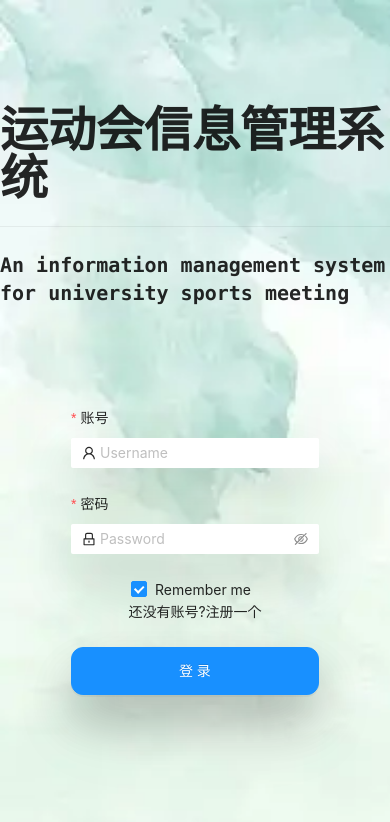
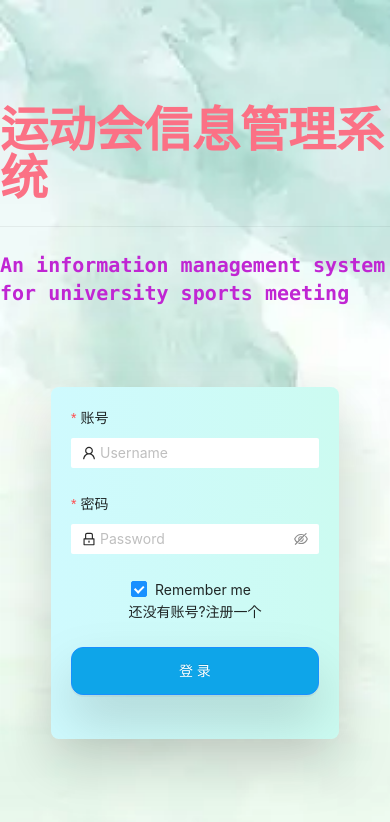
Before and after one commit to waakemeup/sports-meeting-admin, a React (Create React App) app: page /login in a window 390 px wide. Shown: the top 822 px of the page. Built offline with nearby package versions, Linux system fonts and the light colour scheme; no server answers.

Commit message:
fix: should add colors and media query at extends in tailwind

```diff
--- a/src/index.css
+++ b/src/index.css
@@ -1,7 +1,3 @@
-/* @import '~antd/dist/antd.css';
-*/
-/* @import '~antd/dist/antd.min.css'; */
-
 @tailwind base;
 @tailwind components;
 @tailwind utilities;
--- a/src/views/login/index.module.scss
+++ b/src/views/login/index.module.scss
@@ -12,3 +12,7 @@
   background-image: url('../../../public/bg.jpg');
   background-size: cover;
 }
+
+.white {
+  background: white;
+}
--- a/tailwind.config.js
+++ b/tailwind.config.js
@@ -1,7 +1,7 @@
 module.exports = {
   content: ["./src/**/*.{js,jsx,ts,tsx}"],
   theme: {
-    extend: {},
+    extend: {
       screens: {
         xxm: { max: "312px" }, //verysmall
         mdm: { max: "880px" }, //md small
@@ -11,5 +11,6 @@ module.exports = {
         "system-gray": "#eff2f5",
       },
     },
+  },
   plugins: [],
 };
```
Lines whose indentation alone changed are shown as unchanged.
